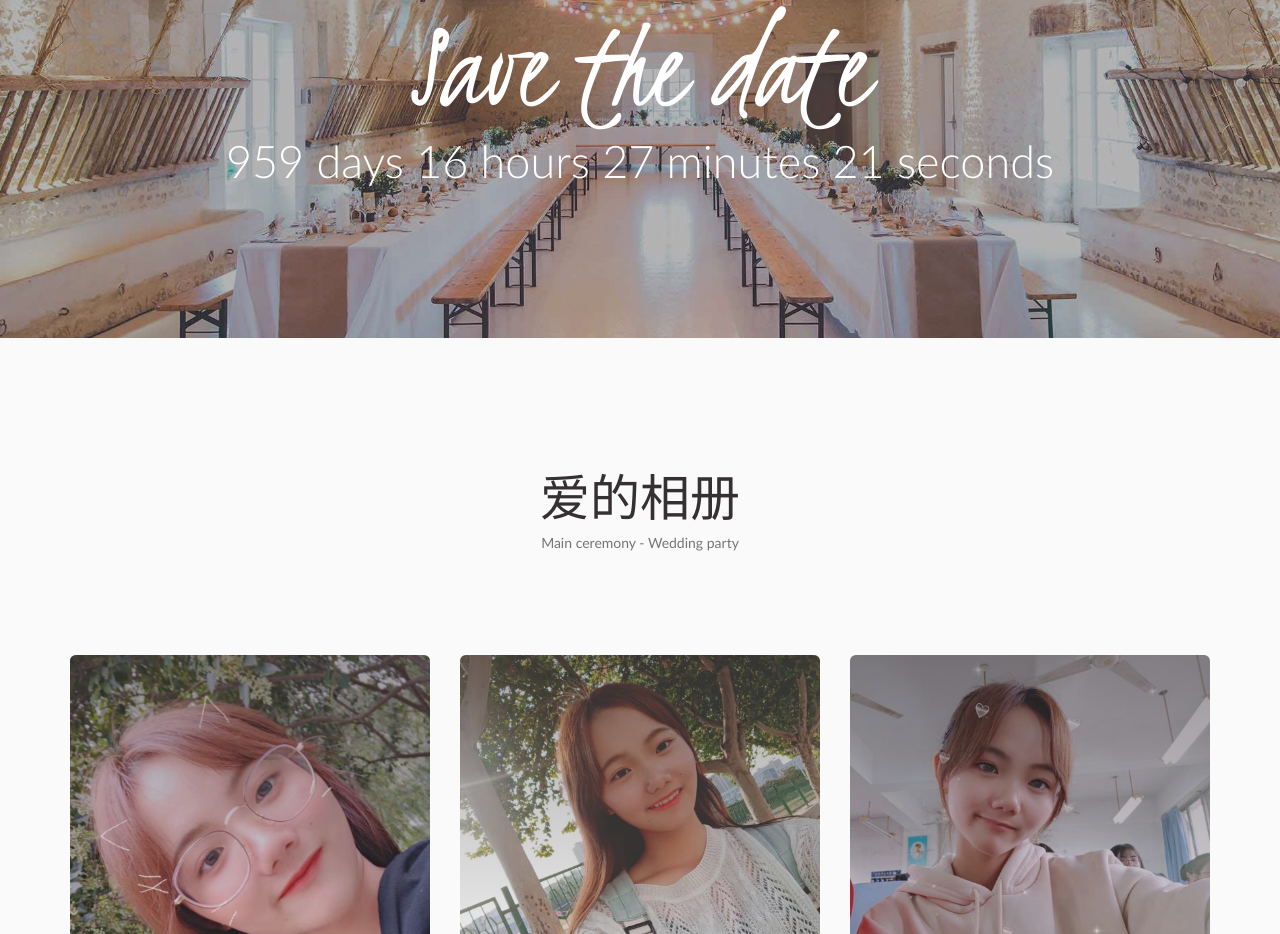
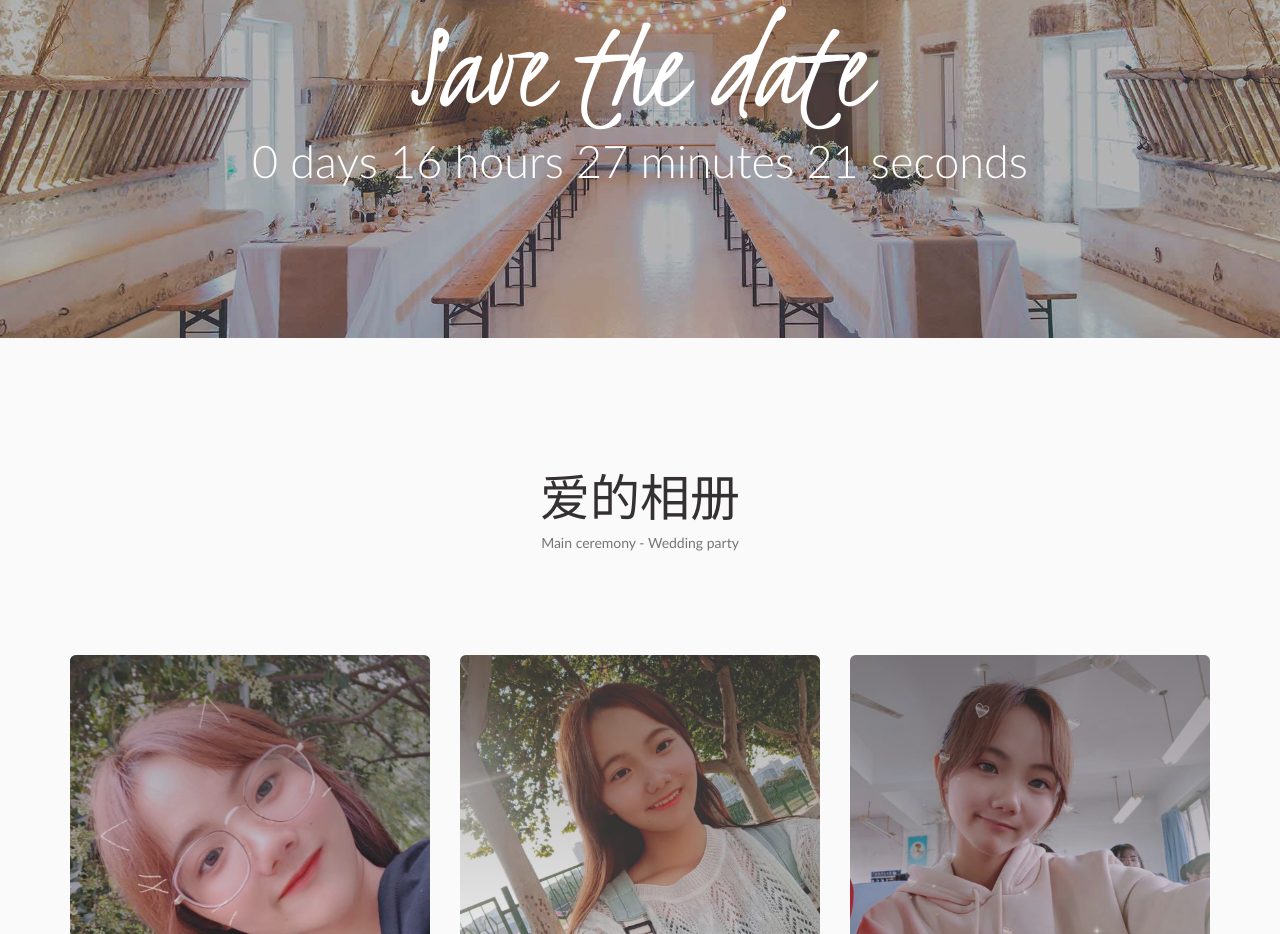
Before and after one commit to SUN-SZY/PQR.github.io, a plain HTML site: page index.html in a window 1280 px wide. Shown: the part 2020-2954 px from the top of the page. Drawn offline with Linux system fonts and the light colour scheme; files whose address does not match are found by name.

Commit message:
Signed-off-by: SUN-SZY <1224430842@qq.com>

```diff
--- a/index.html
+++ b/index.html
@@ -382,7 +382,7 @@
       <script src="js/script.js" type="text/javascript"></script>
 <script type="text/javascript">
 			var together = new Date();
-		    var strs = "2019-07-01";
+		    var strs = "2022-02-14";
             var nowTime=new Date();
             var together = new Date(strs.replace(/-/g,"/"));
 			timeElapse(together);
```
